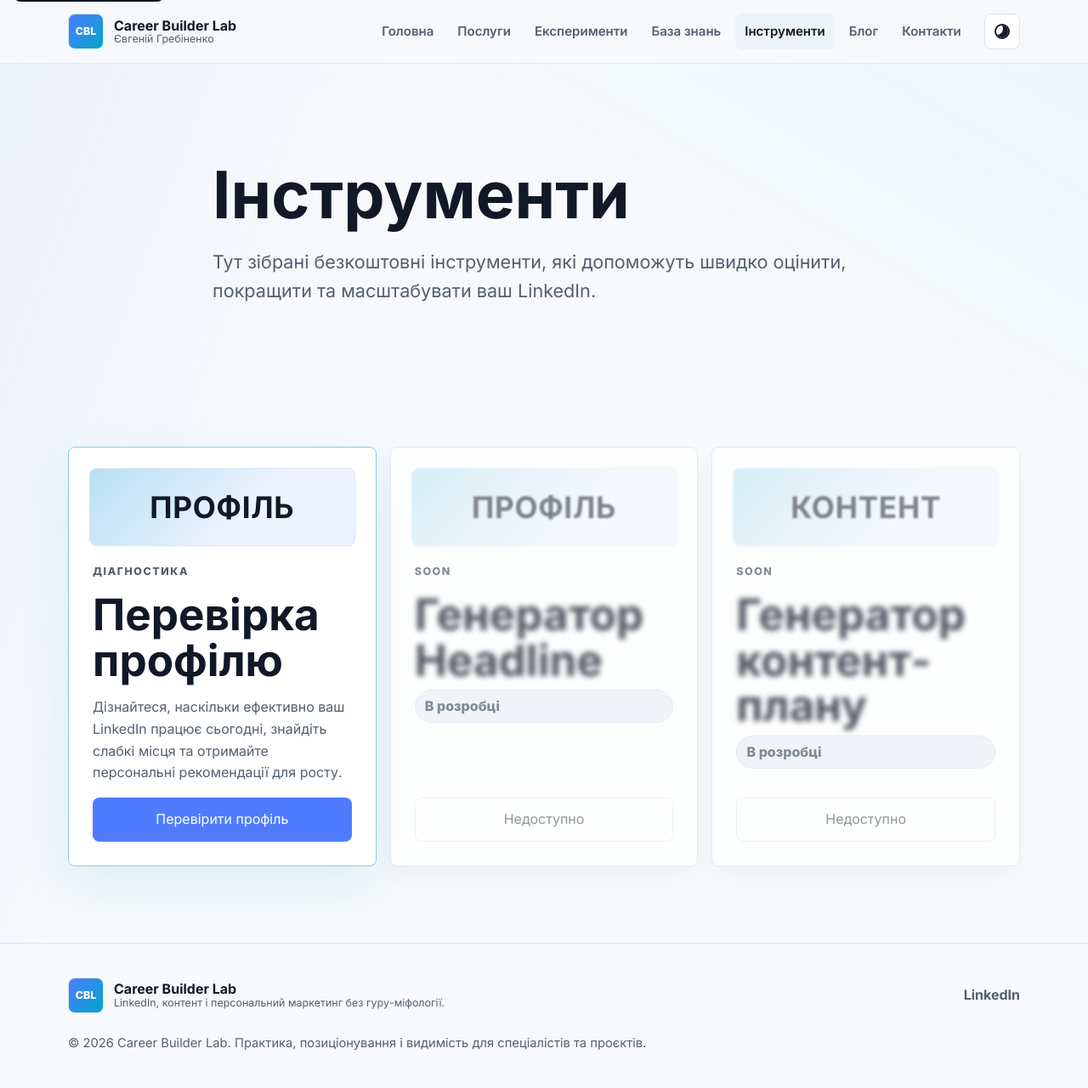
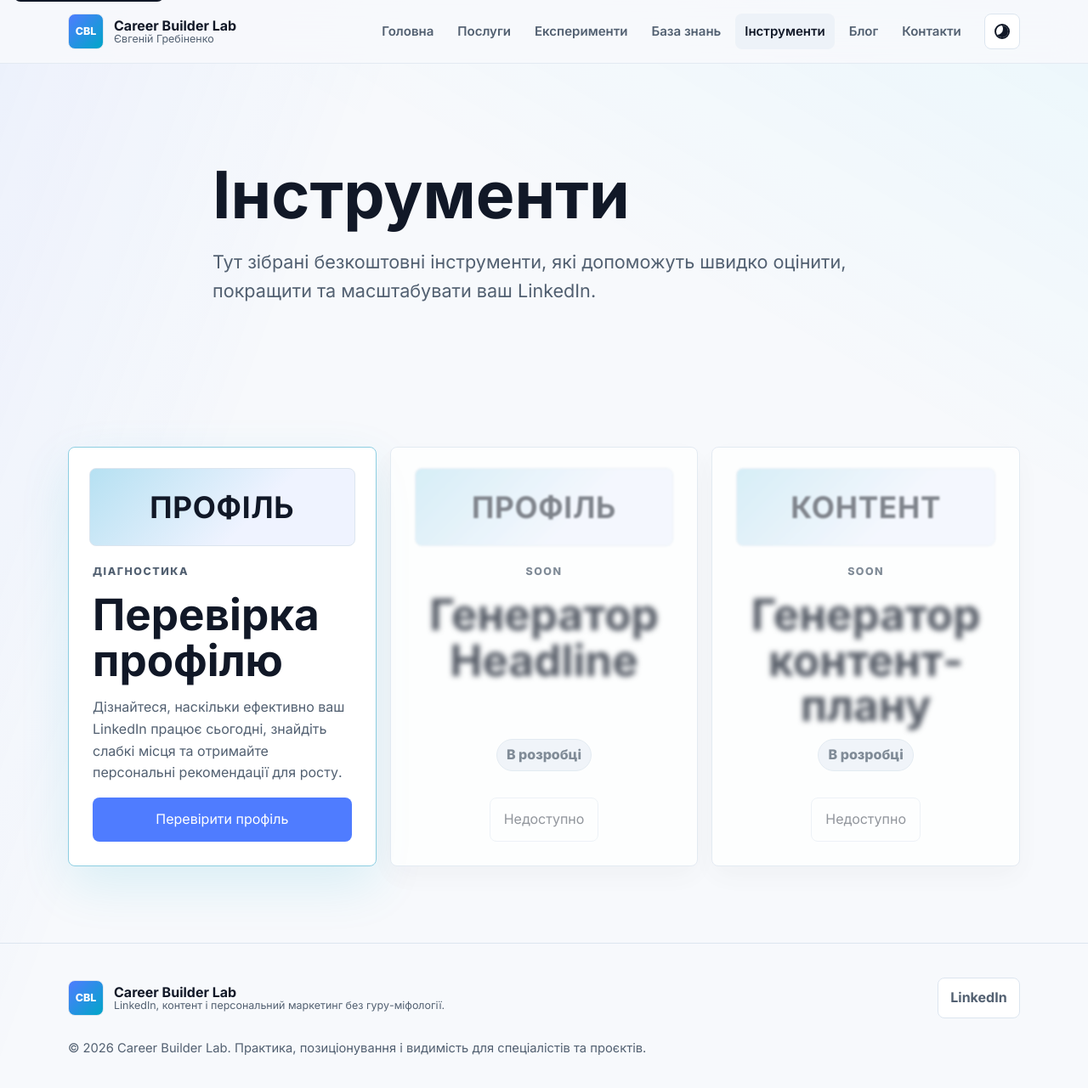
Before and after one commit to jenya112115-source/careerbuilderlab, a Jekyll site: the page built from pages/tools.html, in a window 1280 px wide and 1287 px high. Shown: the top 1281 px of the window at 85% size. Built offline with Jekyll 4.4.1, drawn with Linux system fonts in a browser that asks for light colours.

Commit message:
Add files via upload

```diff
--- a/assets/css/main.css
+++ b/assets/css/main.css
@@ -269,6 +269,13 @@
   font-size: clamp(2.45rem, 6vw, 5.7rem);
 }
 
+@media (min-width: 881px) {
+  .hero-copy h1 {
+    max-width: 760px;
+    font-size: clamp(2.35rem, 4.2vw, 4rem);
+  }
+}
+
 h2 {
   font-size: clamp(2rem, 4vw, 3.4rem);
 }
@@ -456,6 +463,21 @@
   border-radius: var(--radius);
   background: var(--surface);
   box-shadow: 0 12px 34px rgba(15, 23, 42, .05);
+  transition: transform .22s ease, border-color .22s ease, background .22s ease, box-shadow .22s ease;
+}
+
+.proof-card:hover,
+.method-grid article:hover,
+.card:hover,
+.listing-card:hover,
+.contact-card:hover,
+.detail-aside:hover {
+  transform: translateY(-3px);
+  border-color: color-mix(in srgb, var(--cyan) 36%, var(--border));
+  background:
+    linear-gradient(135deg, color-mix(in srgb, var(--cyan) 8%, transparent), transparent 72%),
+    var(--surface);
+  box-shadow: 0 18px 46px rgba(15, 23, 42, .08);
 }
 
 .proof-card {
@@ -800,8 +822,25 @@
   flex-direction: column;
 }
 
+.tool-card.locked-card {
+  align-items: center;
+  text-align: center;
+}
+
+.tool-card.locked-card .tool-visual {
+  width: 100%;
+}
+
+.tool-card.locked-card .soon-label {
+  margin-top: auto;
+}
+
 .tool-card .button {
   margin-top: auto;
+}
+
+.tool-card.locked-card .button {
+  margin-top: .9rem;
 }
 
 .tool-card button[disabled] {
@@ -2480,9 +2519,25 @@
 }
 
 .footer-links a {
+  min-height: 42px;
+  display: inline-flex;
+  align-items: center;
+  justify-content: center;
+  padding: .65rem .9rem;
+  border: 1px solid var(--border);
+  border-radius: var(--radius);
+  background: var(--surface);
   color: var(--text-muted);
   text-decoration: none;
   font-weight: 700;
+  transition: transform .2s ease, border-color .2s ease, background .2s ease, color .2s ease;
+}
+
+.footer-links a:hover {
+  transform: translateY(-1px);
+  border-color: color-mix(in srgb, var(--cyan) 42%, var(--border));
+  background: color-mix(in srgb, var(--cyan) 9%, var(--surface));
+  color: var(--text);
 }
 
 .footer-note {
```
